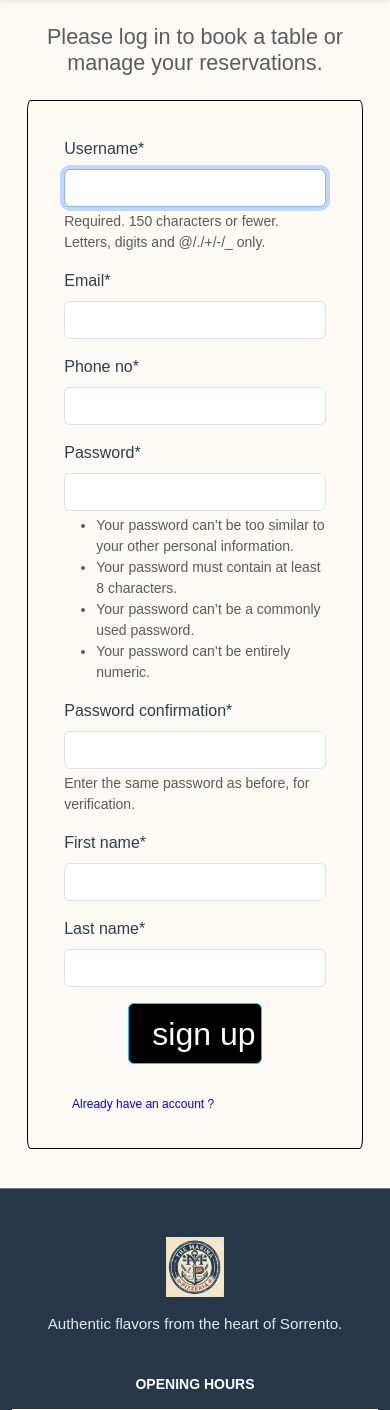
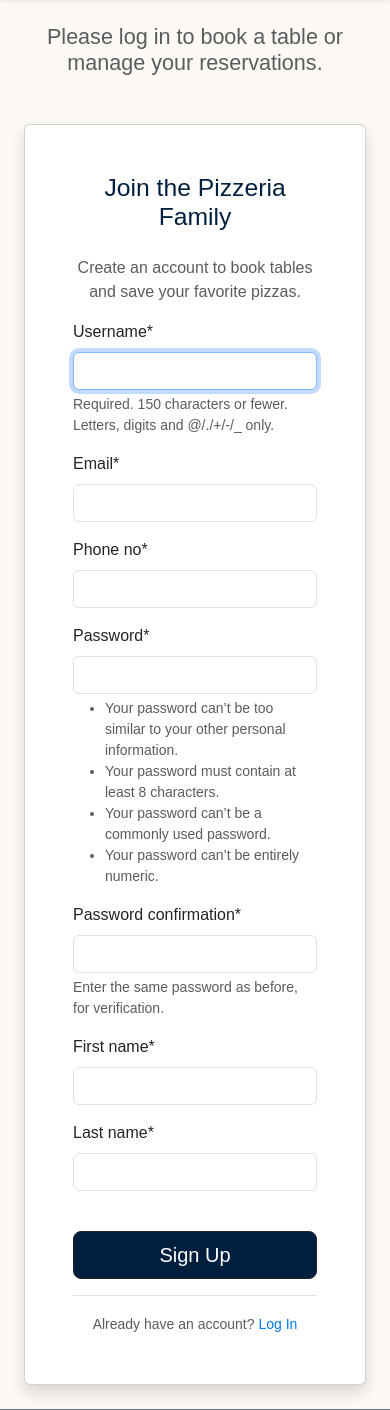
Before and after one commit to Analisa1984/the-marina-pizzeria, a Django app: page /register/ in a window 390 px wide. Shown: the part 56-1466 px from the top of the page. Run offline with Django 4.2, Linux system fonts and the light colour scheme; some libraries are stand-ins or nearby versions.

Commit message:
Use bootstrap to make register page responsive to all sizes.

```diff
--- a/bookings/templates/bookings/register.html
+++ b/bookings/templates/bookings/register.html
@@ -1,19 +1,35 @@
 {% extends "base.html" %}
+{% load crispy_forms_tags %}
 
-{% load crispy_forms_tags %}
 {% block start %}
+<div class="container mt-5">
+    <div class="row justify-content-center">
+        <div class="col-md-6">
+            <div class="card shadow">
+                <div class="card-body p-5">
+                    <h2 class="text-center mb-4" style="color: #001f3f;">Join the Pizzeria Family</h2>
+                    <p class="text-muted text-center">Create an account to book tables and save your favorite pizzas.</p>
 
-<div class="content-section col-md-8 col-md-offset-2">
-  <form method="POST" style="border: 1px solid black; margin: 4%; padding:10%; border-radius:1%;">
-    {% csrf_token %}
-    <fieldset class="form-group">
-      {{ form|crispy}}
-    </fieldset>
-    <center>
-      <button style="background: black; padding:2%; font-size: 2rem; color:white;" class="btn btn-outline-info" type="submit">   sign up</button>
-    </center>
-    <br />
-    <sub><a href="{% url "login" %}" style="text-decoration: none; color: blue; padding:3%; cursor:pointer;">Already have an account ?</a></sub>
-  </form>
+                    <form method="POST">
+                        {% csrf_token %}
+                        <fieldset class="form-group">
+                            {{ form|crispy }}
+                        </fieldset>
+                        <div class="text-center mt-4">
+                            <button class="btn btn-dark btn-lg w-100" type="submit" style="background-color: #001f3f;">
+                                Sign Up
+                            </button>
+                        </div>
+                    </form>
+
+                    <div class="border-top pt-3 mt-3 text-center">
+                        <small class="text-muted">
+                            Already have an account? <a href="{% url 'login' %}" class="ml-2" style="color: #007bff; text-decoration: none;">Log In</a>
+                        </small>
+                    </div>
+                </div>
+            </div>
+        </div>
+    </div>
 </div>
 {% endblock start %}
```
